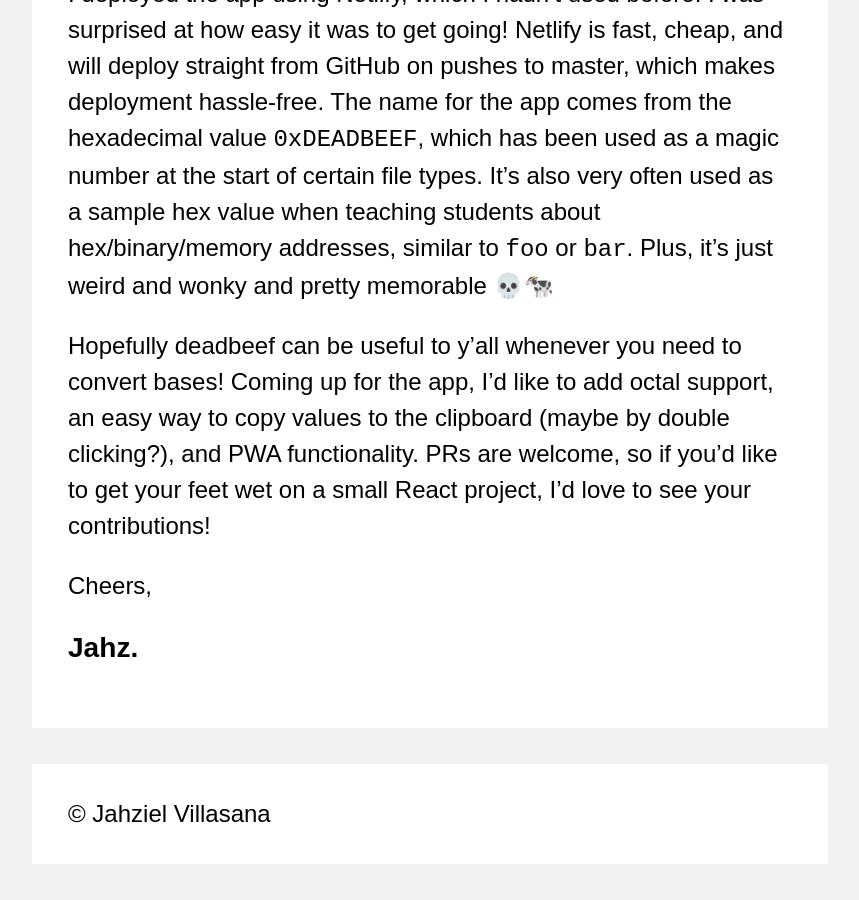
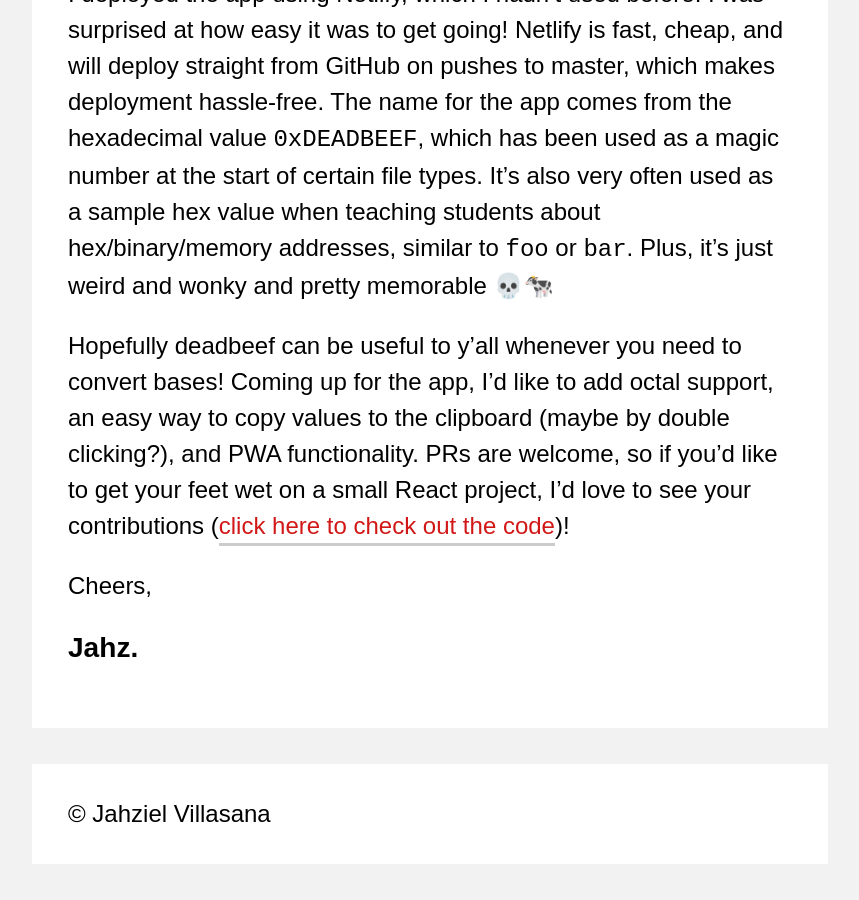
Before and after one commit to jahzielv/jahzielv.github.io, a Jekyll site: the page built from _posts/2019-11-25-deadbeef.md, in a window 1280 px wide and 900 px high, scrolled down 1210 px. Shown: the whole window, without its empty margins (416-1275 px from the left). Built offline with Jekyll 4.4.1, drawn with Linux system fonts in a browser that asks for light colours.

Commit message:
updated last post

```diff
--- a/_posts/2019-11-25-deadbeef.md
+++ b/_posts/2019-11-25-deadbeef.md
@@ -9,7 +9,7 @@ Last weekend, I was talking to a classmate who complained about base converters
 
 I deployed the app using Netlify, which I hadn't used before. I was surprised at how easy it was to get going! Netlify is fast, cheap, and will deploy straight from GitHub on pushes to master, which makes deployment hassle-free. The name for the app comes from the hexadecimal value `0xDEADBEEF`, which has been used as a magic number at the start of certain file types. It's also very often used as a sample hex value when teaching students about hex/binary/memory addresses, similar to `foo` or `bar`. Plus, it's just weird and wonky and pretty memorable 💀🐄
 
-Hopefully deadbeef can be useful to y'all whenever you need to convert bases! Coming up for the app, I'd like to add octal support, an easy way to copy values to the clipboard (maybe by double clicking?), and PWA functionality. PRs are welcome, so if you'd like to get your feet wet on a small React project, I'd love to see your contributions!
+Hopefully deadbeef can be useful to y'all whenever you need to convert bases! Coming up for the app, I'd like to add octal support, an easy way to copy values to the clipboard (maybe by double clicking?), and PWA functionality. PRs are welcome, so if you'd like to get your feet wet on a small React project, I'd love to see your contributions ([click here to check out the code](https://github.com/jahzielv/deadbeef))!
 
 Cheers,
 
```
